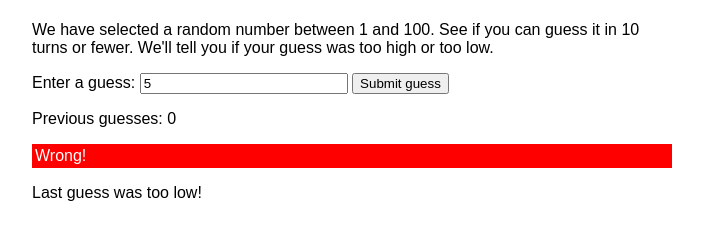
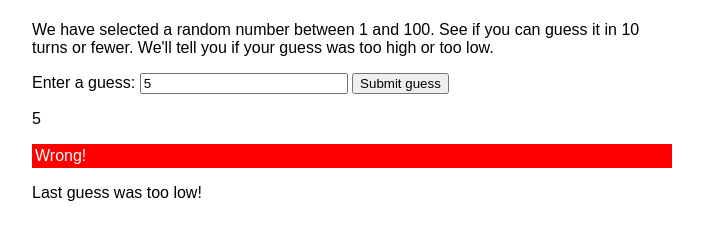
Before and after one commit to Treeeeeee-e/website, a plain HTML site: page Guessing Game/index.html in a window 1280 px wide. Both pictures are taken after typing "5" into the empty fields and a click on the input "Submit guess". Shown: the part 59-298 px from the top of the page, without its empty margins (288-991 px from the left). Drawn offline with Linux system fonts and the light colour scheme.

Commit message:
Update index.html

```diff
--- a/Guessing Game/index.html
+++ b/Guessing Game/index.html
@@ -61,12 +61,13 @@
         let guessCount=1;
         let resetButton;
 
-        function checkGuess() {}
+        function checkGuess() {
          let userGuess = Number(guessField.value);
         if (guessCount === 1){
             guesses.textContent = 'Previous guesses: ';     //displays previous guesses
         }
             guesses.textContent += userGuess + ' ';
+
 
             if (userGuess === randomNumber) {
             lastResult.textContent = 'Congratulations! You got it right!';
@@ -88,7 +89,7 @@
               } else if (userGuess > randomNumber){
               lowOrHi.textContent = 'Last guess was too high!'; //tells if guess was too high
               }
-
+            }
               guessCount++; // adds 1 to our guess count
               guessField.value = ''; //gets rid of text in text bot
               guessField.focus(); //selects textbos so user can start typing
```
